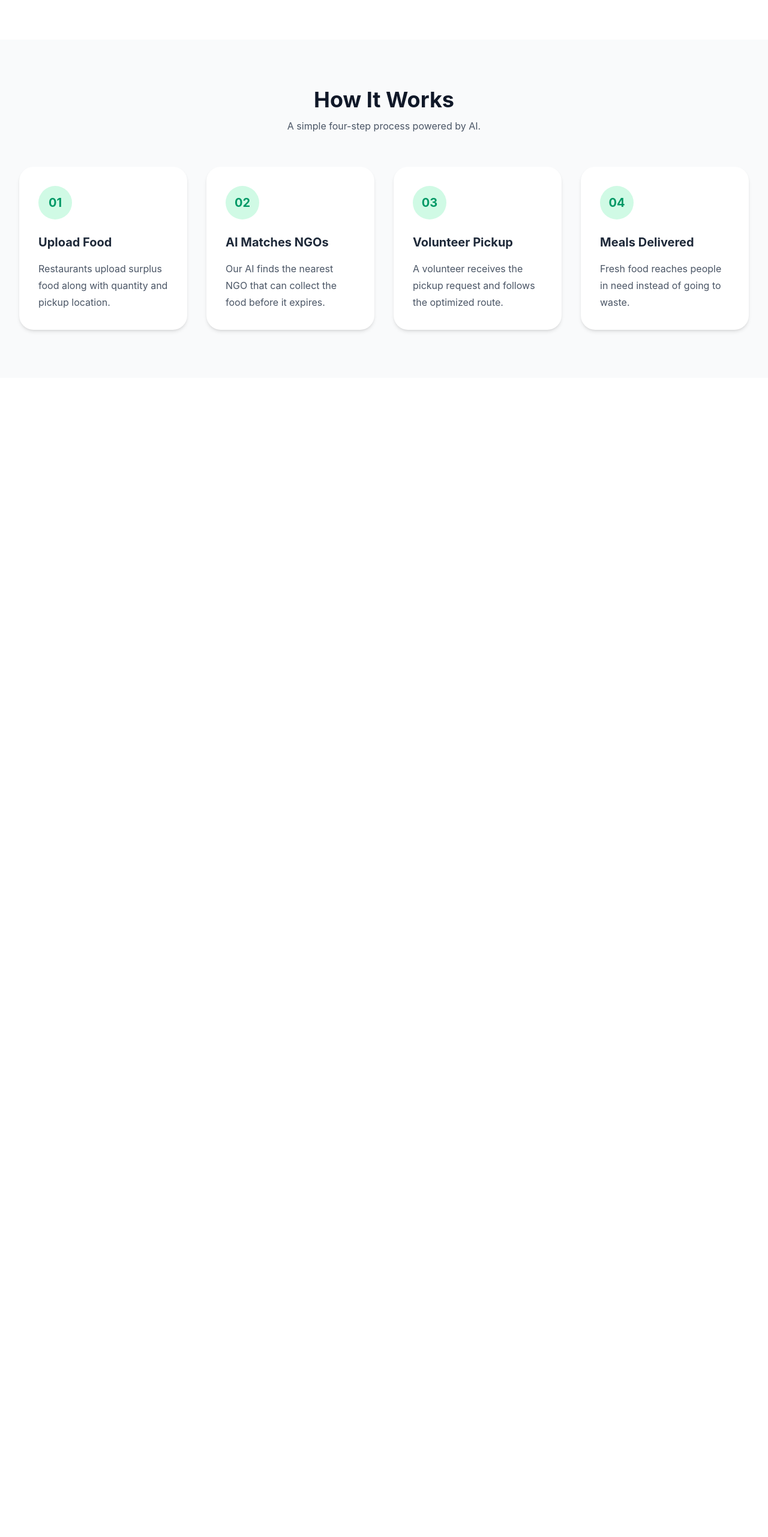
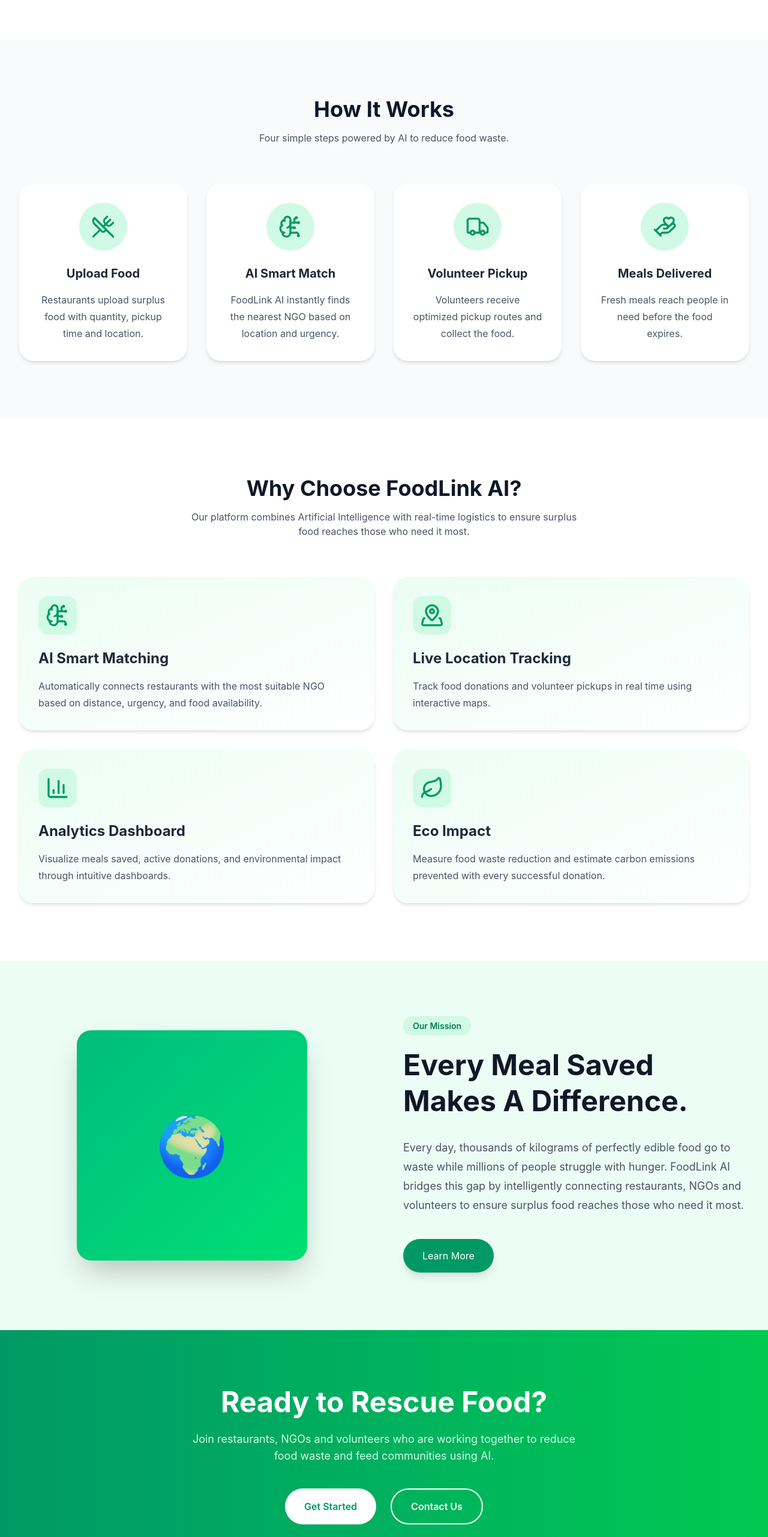
Before and after one commit to rohan1-alt/FoodLinkAI, a React app in the folder frontend/: page / in a window 1280 px wide. Shown: the part 1158-3721 px from the top of the page at 60% size. Before the commit the page ends 1788 px from the top, so only its background shows below. Built offline with nearby package versions, Linux system fonts and the light colour scheme; the HTML template or start-up script is replaced by a standard one.

Commit message:
completed landing page

```diff
--- /dev/null
+++ b/frontend/src/components/CTA.jsx
@@ -0,0 +1,34 @@
+function CTA() {
+  return (
+    <section className="py-24 bg-gradient-to-r from-emerald-600 to-green-500">
+
+      <div className="max-w-5xl mx-auto px-8 text-center">
+
+        <h2 className="text-5xl font-bold text-white">
+          Ready to Rescue Food?
+        </h2>
+
+        <p className="text-emerald-100 mt-6 text-lg max-w-2xl mx-auto">
+          Join restaurants, NGOs and volunteers who are working together to
+          reduce food waste and feed communities using AI.
+        </p>
+
+        <div className="mt-10 flex justify-center gap-6 flex-wrap">
+
+          <button className="bg-white text-emerald-600 px-8 py-4 rounded-full font-semibold hover:scale-105 transition duration-300">
+            Get Started
+          </button>
+
+          <button className="border-2 border-white text-white px-8 py-4 rounded-full font-semibold hover:bg-white hover:text-emerald-600 transition duration-300">
+            Contact Us
+          </button>
+
+        </div>
+
+      </div>
+
+    </section>
+  );
+}
+
+export default CTA;
--- a/frontend/src/components/Features.jsx
+++ b/frontend/src/components/Features.jsx
@@ -0,0 +1,79 @@
+import {
+  BrainCircuit,
+  MapPinned,
+  BarChart3,
+  Leaf,
+} from "lucide-react";
+
+function Features() {
+  const features = [
+    {
+      icon: <BrainCircuit size={40} />,
+      title: "AI Smart Matching",
+      description:
+        "Automatically connects restaurants with the most suitable NGO based on distance, urgency, and food availability.",
+    },
+    {
+      icon: <MapPinned size={40} />,
+      title: "Live Location Tracking",
+      description:
+        "Track food donations and volunteer pickups in real time using interactive maps.",
+    },
+    {
+      icon: <BarChart3 size={40} />,
+      title: "Analytics Dashboard",
+      description:
+        "Visualize meals saved, active donations, and environmental impact through intuitive dashboards.",
+    },
+    {
+      icon: <Leaf size={40} />,
+      title: "Eco Impact",
+      description:
+        "Measure food waste reduction and estimate carbon emissions prevented with every successful donation.",
+    },
+  ];
+
+  return (
+    <section className="py-24 bg-white">
+      <div className="max-w-7xl mx-auto px-8">
+
+        <div className="text-center">
+          <h2 className="text-4xl font-bold text-gray-900">
+            Why Choose FoodLink AI?
+          </h2>
+
+          <p className="mt-4 text-gray-600 max-w-2xl mx-auto">
+            Our platform combines Artificial Intelligence with real-time
+            logistics to ensure surplus food reaches those who need it most.
+          </p>
+        </div>
+
+        <div className="grid grid-cols-1 md:grid-cols-2 gap-8 mt-16">
+
+          {features.map((feature, index) => (
+            <div
+              key={index}
+              className="bg-gradient-to-br from-emerald-50 to-white rounded-3xl p-8 shadow-md hover:shadow-2xl hover:-translate-y-2 transition-all duration-300"
+            >
+              <div className="w-16 h-16 rounded-2xl bg-emerald-100 text-emerald-600 flex items-center justify-center">
+                {feature.icon}
+              </div>
+
+              <h3 className="mt-6 text-2xl font-bold text-gray-800">
+                {feature.title}
+              </h3>
+
+              <p className="mt-4 text-gray-600 leading-7">
+                {feature.description}
+              </p>
+            </div>
+          ))}
+
+        </div>
+
+      </div>
+    </section>
+  );
+}
+
+export default Features;
--- a/frontend/src/components/Footer.jsx
+++ b/frontend/src/components/Footer.jsx
@@ -0,0 +1,67 @@
+function Footer() {
+  return (
+    <footer className="bg-gray-900 text-white py-12">
+      <div className="max-w-7xl mx-auto px-8">
+
+        <div className="grid md:grid-cols-3 gap-10">
+
+          {/* Logo */}
+          <div>
+            <h2 className="text-3xl font-bold text-emerald-400">
+              FoodLink AI
+            </h2>
+
+            <p className="mt-4 text-gray-400">
+              AI-powered platform connecting restaurants,
+              NGOs and volunteers to reduce food waste.
+            </p>
+          </div>
+
+          {/* Quick Links */}
+          <div>
+            <h3 className="text-xl font-semibold mb-4">
+              Quick Links
+            </h3>
+
+            <ul className="space-y-2 text-gray-400">
+              <li>Home</li>
+              <li>Features</li>
+              <li>About</li>
+              <li>Contact</li>
+            </ul>
+          </div>
+
+          {/* Contact */}
+          <div>
+            <h3 className="text-xl font-semibold mb-4">
+              Contact
+            </h3>
+
+            <p className="text-gray-400">
+              📧 team@foodlink.ai
+            </p>
+
+            <p className="text-gray-400 mt-2">
+              📍 Bengaluru, India
+            </p>
+
+            <p className="text-gray-400 mt-2">
+              💻 github.com/FoodLinkAI
+            </p>
+
+          </div>
+
+        </div>
+
+        <hr className="border-gray-700 my-8" />
+
+        <p className="text-center text-gray-500">
+          © 2026 FoodLink AI. All Rights Reserved.
+        </p>
+
+      </div>
+    </footer>
+  );
+}
+
+export default Footer;
--- a/frontend/src/components/HowItWorks.jsx
+++ b/frontend/src/components/HowItWorks.jsx
@@ -1,53 +1,65 @@
+import {
+  UtensilsCrossed,
+  BrainCircuit,
+  Truck,
+  HandHeart,
+} from "lucide-react";
+
 function HowItWorks() {
   const steps = [
     {
-      number: "01",
+      icon: <UtensilsCrossed size={40} />,
       title: "Upload Food",
       description:
-        "Restaurants upload surplus food along with quantity and pickup location.",
+        "Restaurants upload surplus food with quantity, pickup time and location.",
     },
     {
-      number: "02",
-      title: "AI Matches NGOs",
+      icon: <BrainCircuit size={40} />,
+      title: "AI Smart Match",
       description:
-        "Our AI finds the nearest NGO that can collect the food before it expires.",
+        "FoodLink AI instantly finds the nearest NGO based on location and urgency.",
     },
     {
-      number: "03",
+      icon: <Truck size={40} />,
       title: "Volunteer Pickup",
       description:
-        "A volunteer receives the pickup request and follows the optimized route.",
+        "Volunteers receive optimized pickup routes and collect the food.",
     },
     {
-      number: "04",
+      icon: <HandHeart size={40} />,
       title: "Meals Delivered",
       description:
-        "Fresh food reaches people in need instead of going to waste.",
+        "Fresh meals reach people in need before the food expires.",
     },
   ];
 
   return (
-    <section className="bg-gray-50 py-20">
+    <section className="bg-gray-50 py-24">
       <div className="max-w-7xl mx-auto px-8">
 
         <div className="text-center">
+
           <h2 className="text-4xl font-bold text-gray-900">
             How It Works
           </h2>
 
-          <p className="mt-3 text-gray-600">
-            A simple four-step process powered by AI.
+          <p className="mt-4 text-gray-600">
+            Four simple steps powered by AI to reduce food waste.
           </p>
+
         </div>
 
-        <div className="grid md:grid-cols-2 lg:grid-cols-4 gap-8 mt-14">
-          {steps.map((step) => (
+        <div className="grid grid-cols-1 md:grid-cols-2 lg:grid-cols-4 gap-8 mt-16">
+
+          {steps.map((step, index) => (
+
             <div
-              key={step.number}
-              className="bg-white rounded-3xl shadow-md hover:shadow-xl transition duration-300 p-8"
+              key={index}
+              className="bg-white rounded-3xl shadow-md hover:shadow-2xl hover:-translate-y-2 transition-all duration-300 p-8 text-center"
             >
-              <div className="w-14 h-14 rounded-full bg-emerald-100 text-emerald-600 flex items-center justify-center font-bold text-xl">
-                {step.number}
+
+              <div className="w-20 h-20 rounded-full bg-emerald-100 text-emerald-600 flex items-center justify-center mx-auto">
+                {step.icon}
               </div>
 
               <h3 className="mt-6 text-xl font-bold text-gray-800">
@@ -57,8 +69,11 @@
               <p className="mt-4 text-gray-600 leading-7">
                 {step.description}
               </p>
+
             </div>
+
           ))}
+
         </div>
 
       </div>
--- /dev/null
+++ b/frontend/src/components/Mission.jsx
@@ -0,0 +1,49 @@
+function Mission() {
+  return (
+    <section className="py-24 bg-emerald-50">
+      <div className="max-w-7xl mx-auto px-8 grid lg:grid-cols-2 gap-16 items-center">
+
+        {/* Left Side */}
+        <div className="flex justify-center">
+          <div className="w-96 h-96 rounded-3xl bg-gradient-to-br from-emerald-500 to-green-400 shadow-2xl flex items-center justify-center">
+
+            <span className="text-8xl">
+              🌍
+            </span>
+
+          </div>
+        </div>
+
+        {/* Right Side */}
+        <div>
+
+          <span className="bg-emerald-100 text-emerald-700 px-4 py-2 rounded-full text-sm font-semibold">
+            Our Mission
+          </span>
+
+          <h2 className="text-5xl font-bold text-gray-900 mt-6 leading-tight">
+            Every Meal Saved
+            <br />
+            Makes A Difference.
+          </h2>
+
+          <p className="mt-8 text-lg text-gray-600 leading-8">
+            Every day, thousands of kilograms of perfectly edible food go to
+            waste while millions of people struggle with hunger.
+            FoodLink AI bridges this gap by intelligently connecting
+            restaurants, NGOs and volunteers to ensure surplus food reaches
+            those who need it most.
+          </p>
+
+          <button className="mt-10 bg-emerald-600 text-white px-8 py-4 rounded-full hover:bg-emerald-700 transition shadow-lg">
+            Learn More
+          </button>
+
+        </div>
+
+      </div>
+    </section>
+  );
+}
+
+export default Mission;
--- a/frontend/src/pages/Home.jsx
+++ b/frontend/src/pages/Home.jsx
@@ -2,6 +2,11 @@
 import Hero from "../components/Hero";
 import Impact from "../components/Impact";
 import HowItWorks from "../components/HowItWorks";
+import Features from "../components/Features";
+import Mission from "../components/Mission";
+import CTA from "../components/CTA";
+import Footer from "../components/Footer";
+
 
 function Home() {
   return (
@@ -10,6 +15,11 @@
       <Hero />
       <Impact />
       <HowItWorks />
+      <Features />
+      <Mission />
+      <CTA />
+      <Footer />
+
     </>
   );
 }
```
